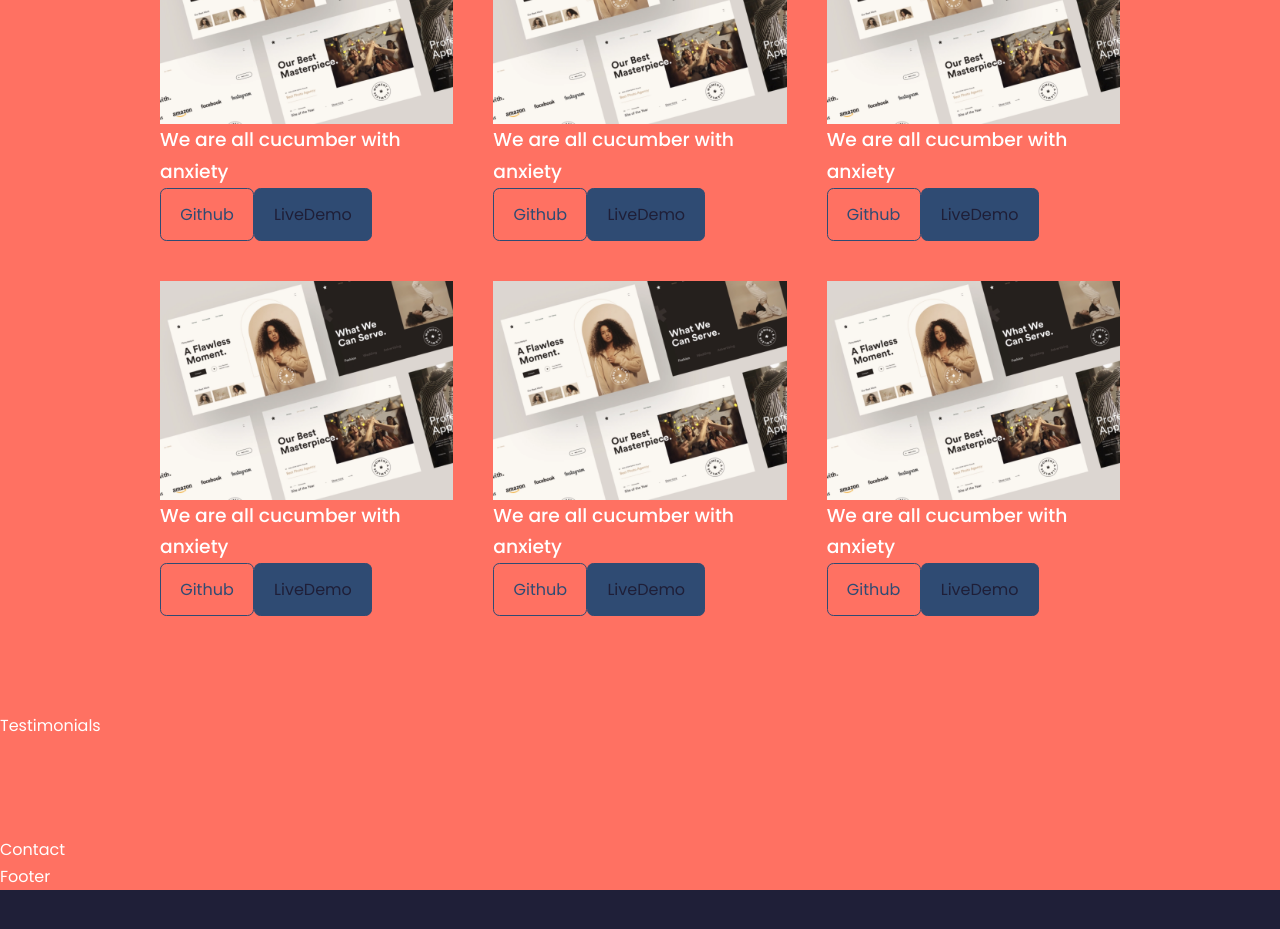
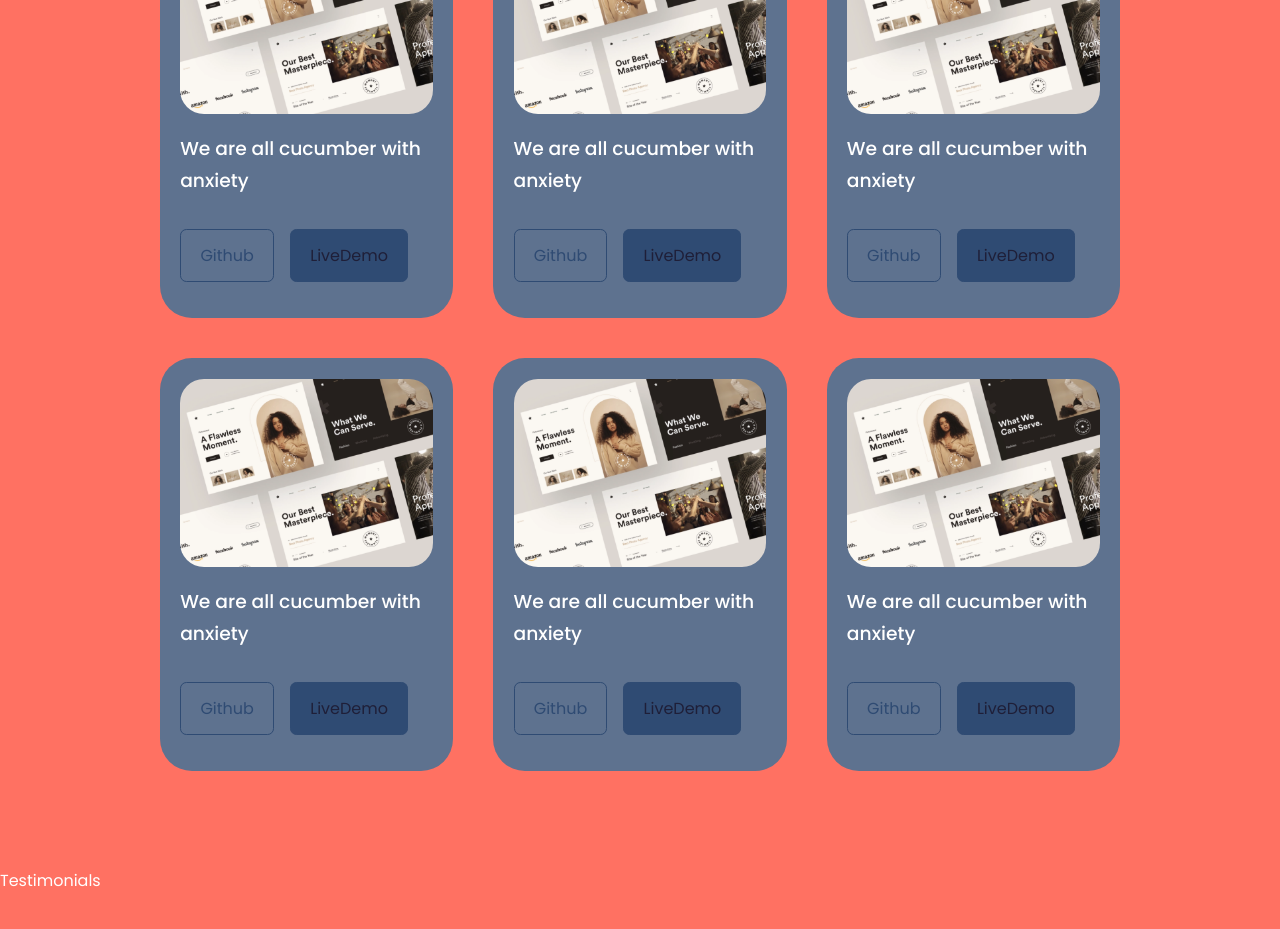
Before and after one commit to laurathay/cv-react, a React (Create React App) app: page / in a window 1280 px wide. Shown: the part 2980-3909 px from the top of the page. Before the commit the page ends 3870 px from the top, so only its background shows below. Built offline with nearby package versions, Linux system fonts and the light colour scheme.

Commit message:
portfolio css done

```diff
--- a/src/components/portfolio/Portfolio.jsx
+++ b/src/components/portfolio/Portfolio.jsx
@@ -14,8 +14,11 @@
                         <img src={IMG1} alt=""/>
                     </div>
                     <h3> We are all cucumber with anxiety</h3>
-                    <a href="http://github.com" className="btn"> Github </a>
-                    <a href="http://github.com" className="btn btn-primary" target='_blank'> LiveDemo </a>
+                    <div className="portfolio__item-cta">
+                        <a href="http://github.com" className="btn"> Github </a>
+                        <a href="http://github.com" className="btn btn-primary" target='_blank'> LiveDemo </a>
+                    </div>
+
                 </article>
 
                 <article className="portfolio__item">
@@ -23,8 +26,11 @@
                     <img src={IMG1} alt=""/>
                     </div>
                     <h3> We are all cucumber with anxiety</h3>
+                    <div className="portfolio__item-cta">
+
                     <a href="http://github.com" className="btn"> Github </a>
                     <a href="http://github.com" className="btn btn-primary" target='_blank'> LiveDemo </a>
+                    </div>
                 </article>
 
                 <article className="portfolio__item">
@@ -32,8 +38,11 @@
                     <img src={IMG1} alt=""/>
                     </div>
                     <h3> We are all cucumber with anxiety</h3>
+                    <div className="portfolio__item-cta">
+
                     <a href="http://github.com" className="btn"> Github </a>
                     <a href="http://github.com" className="btn btn-primary" target='_blank'> LiveDemo </a>
+                    </div>
                 </article>
 
                 <article className="portfolio__item">
@@ -41,8 +50,11 @@
                     <img src={IMG1} alt=""/>
                     </div>
                     <h3> We are all cucumber with anxiety</h3>
+                    <div className="portfolio__item-cta">
+
                     <a href="http://github.com" className="btn"> Github </a>
                     <a href="http://github.com" className="btn btn-primary" target='_blank'> LiveDemo </a>
+                    </div>
                 </article>
 
                 <article className="portfolio__item">
@@ -50,8 +62,11 @@
                     <img src={IMG1} alt=""/>
                     </div>
                     <h3> We are all cucumber with anxiety</h3>
+                    <div className="portfolio__item-cta">
+
                     <a href="http://github.com" className="btn"> Github </a>
                     <a href="http://github.com" className="btn btn-primary" target='_blank'> LiveDemo </a>
+                    </div>
                 </article>
 
                 <article className="portfolio__item">
@@ -59,8 +74,11 @@
                     <img src={IMG1} alt=""/>
                     </div>
                     <h3> We are all cucumber with anxiety</h3>
+                    <div className="portfolio__item-cta">
+
                     <a href="http://github.com" className="btn"> Github </a>
                     <a href="http://github.com" className="btn btn-primary" target='_blank'> LiveDemo </a>
+                    </div>
                 </article>
             </div>
         </section>
--- a/src/components/portfolio/portfolio.css
+++ b/src/components/portfolio/portfolio.css
@@ -2,6 +2,34 @@
     display: grid;
     grid-template-columns: repeat(3, 1fr);
     gap: 2.5rem;
+}
+
+.portfolio__item {
+    background: var(--color-bg-variant);
+    padding: 1.2rem;
+    border-radius: 2rem;
+    border: 1px solid transparent;
+    transition: var(--transition);
+}
+
+.portfolio__item:hover {
+    border-color: var(--color-primary-variant);
+    background: transparent;
+}
+
+.portfolio__item-image {
+    border-radius: 1.5rem;
+    overflow: hidden;
+}
+
+.portfolio__item h3 {
+    margin: 1.2rem 0 2rem;
+}
+
+.portfolio__item-cta {
+    display: flex;
+    gap: 1rem;
+    margin-bottom: 1rem;
 }
 
 /* ******** MEDIA QUERIES (MEDIUM DEVICES) ************* */
```
